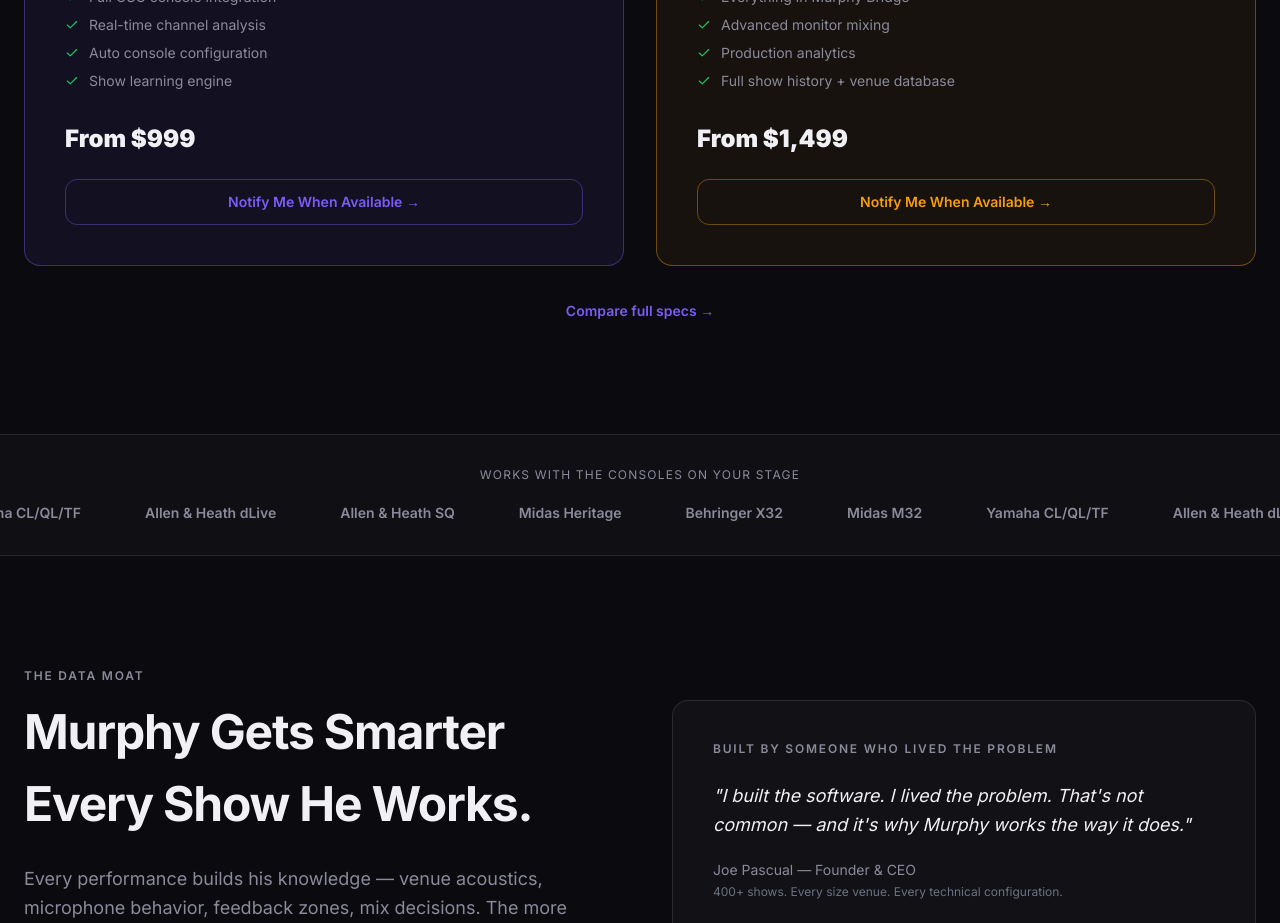
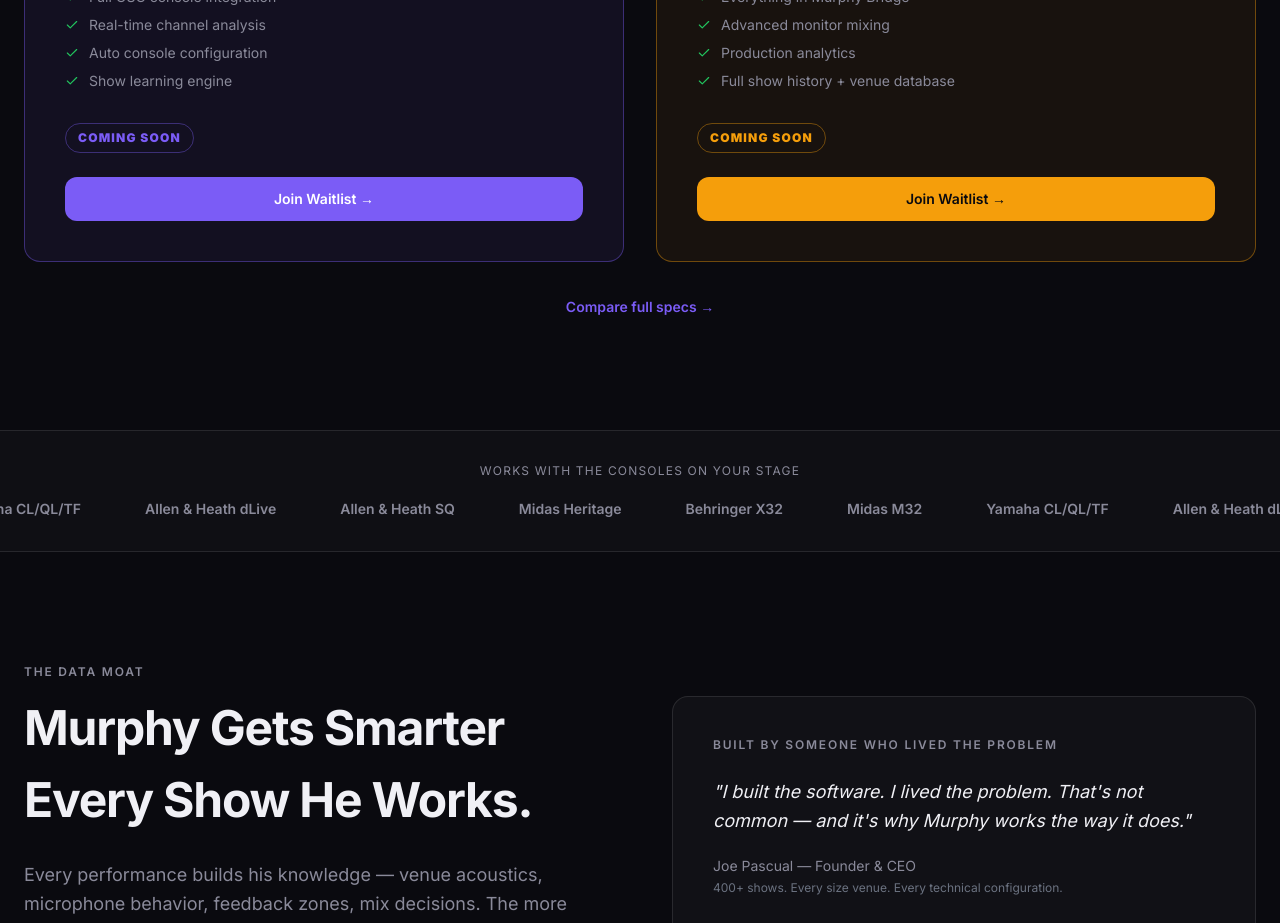
Before and after one commit to jojopas/murphy-research, a Next.js app: page / in a window 1280 px wide. Shown: the part 3980-4903 px from the top of the page. Built offline with nearby package versions, Linux system fonts and the light colour scheme.

Commit message:
Replace price with 'Coming Soon' badge, restore 'Join Waitlist' CTA

```diff
--- a/app/page.tsx
+++ b/app/page.tsx
@@ -237,9 +237,9 @@
                     </li>
                   ))}
                 </ul>
-                <p className="text-2xl font-black text-[#f0f0f5] mb-6">{price}</p>
-                <Link href="/contact" className="w-full inline-flex items-center justify-center px-6 py-3 rounded-lg font-semibold text-sm transition-opacity hover:opacity-90 border" style={{ background: "transparent", color: tagColor, borderColor: border }}>
-                  Notify Me When Available →
+                <p className="text-xs font-black uppercase tracking-widest mb-6 px-3 py-1.5 inline-block rounded-full border" style={{ color: tagColor, borderColor: border }}>Coming Soon</p>
+                <Link href="/contact" className="w-full inline-flex items-center justify-center px-6 py-3 rounded-lg font-semibold text-sm transition-opacity hover:opacity-90" style={{ background: btnBg, color: btnText }}>
+                  Join Waitlist →
                 </Link>
                 </div>
               </motion.div>
```
